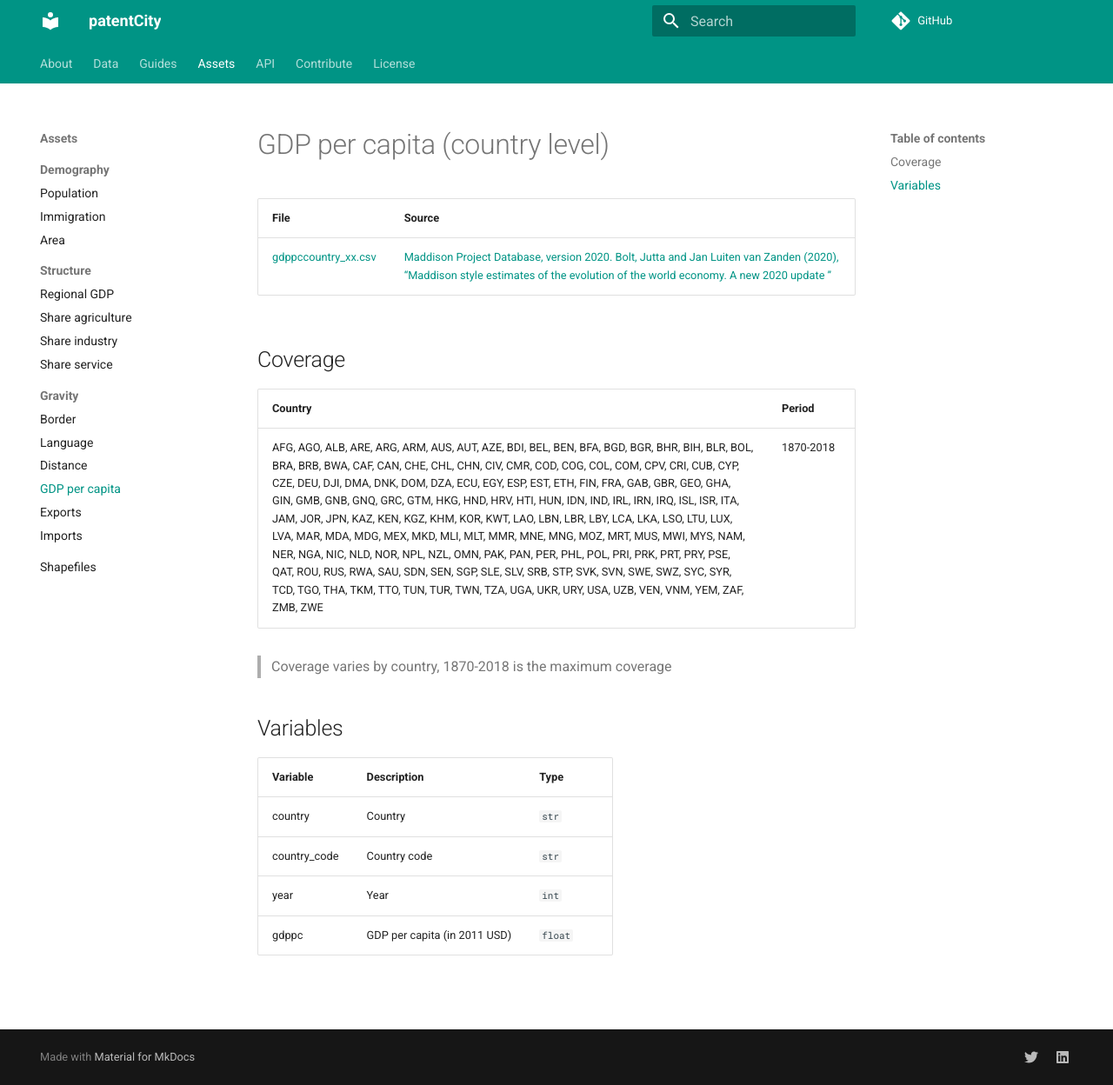
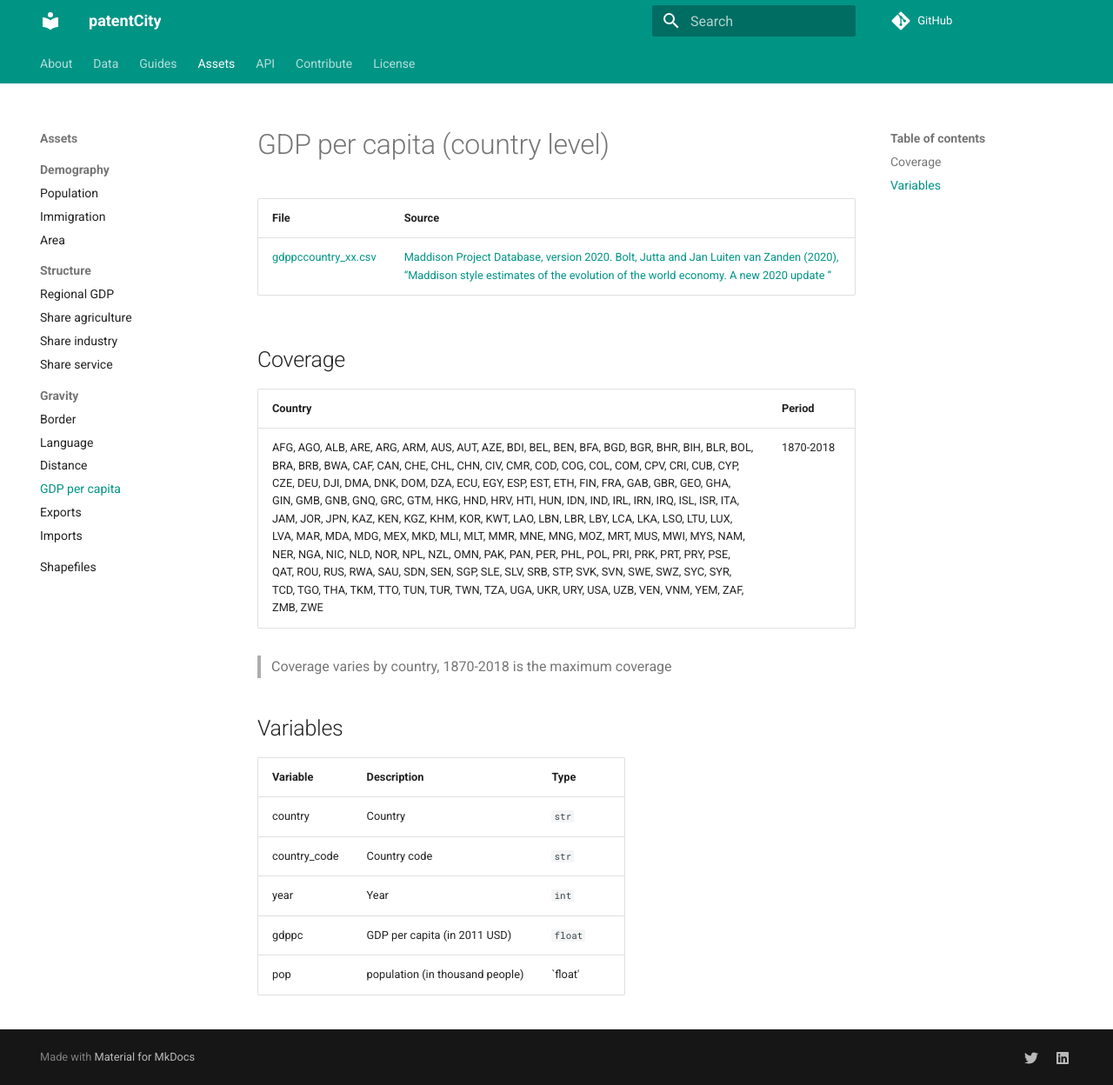
Before and after one commit to cverluise/patentcity, an MkDocs documentation site: the page built from docs/ASSETS_GDPPCCOUNTRY.md, in a window 1280 px wide and 1248 px high. Shown: the whole window at 87% size. Built offline with MkDocs 1.6.1 and Material for MkDocs 9.7.7, drawn with Linux system fonts in a browser that asks for light colours; comment, search, counter and statistics services are not loaded.

Commit message:
:memo: add population field

```diff
--- a/docs/ASSETS_GDPPCCOUNTRY.md
+++ b/docs/ASSETS_GDPPCCOUNTRY.md
@@ -20,3 +20,4 @@ country         | Country       | `str`
 country_code    | Country code  | `str`
 year            | Year          | `int`
 gdppc           | GDP per capita (in 2011 USD) | `float`
+pop | population (in thousand people) | `float'
```
